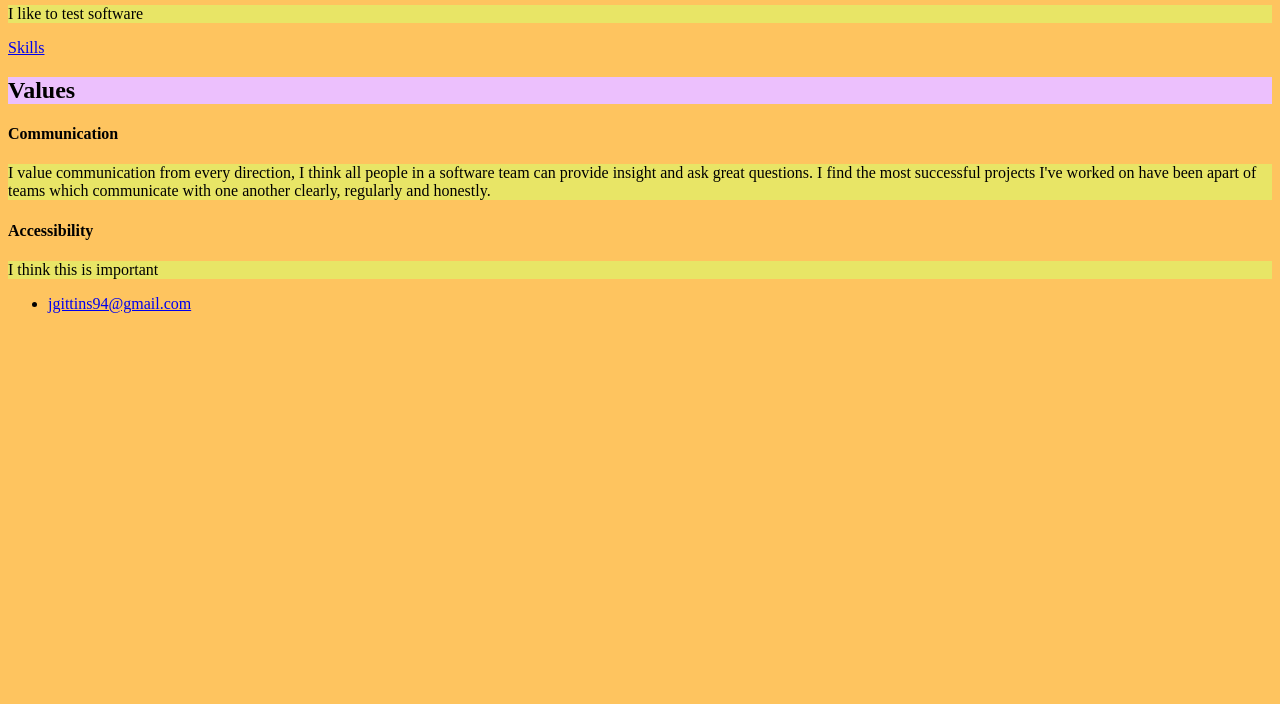
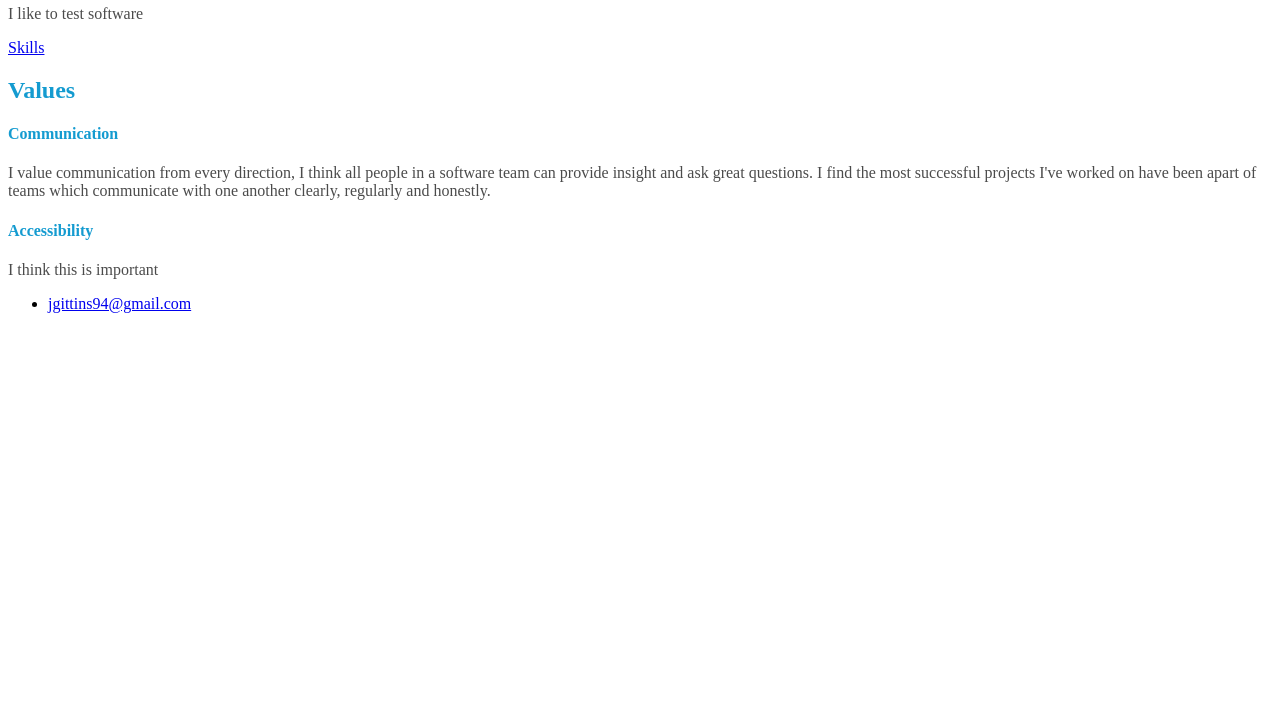
Before and after one commit to jgitts94/jgitts94, a plain HTML site: page index.html in a window 1280 px wide. Shown: the part 96-800 px from the top of the page. Drawn offline with Linux system fonts and the light colour scheme.

Commit message:
update text colour

```diff
--- a/index.html
+++ b/index.html
@@ -4,17 +4,20 @@
    <title>Jack Gittins Portfolio</title>
    <style>
     body {
-      background-color: #fec45f;
+      background-color: #ffffff;
     }
     h2 {
-      background-color: #ecc0fd;
+      color: #149bd0;
+    }
+    h4 {
+      color: #149bd0;
     }
     p {
-      background-color: #e8e566;
+      color: #4b4b4b;
     }
   </style>
  </head>
- <body style="background-color:#fec45f;">
+ <body>
    <nav>
      <ul>
        <li><a href=”index.html”>Home</a></li>
```
